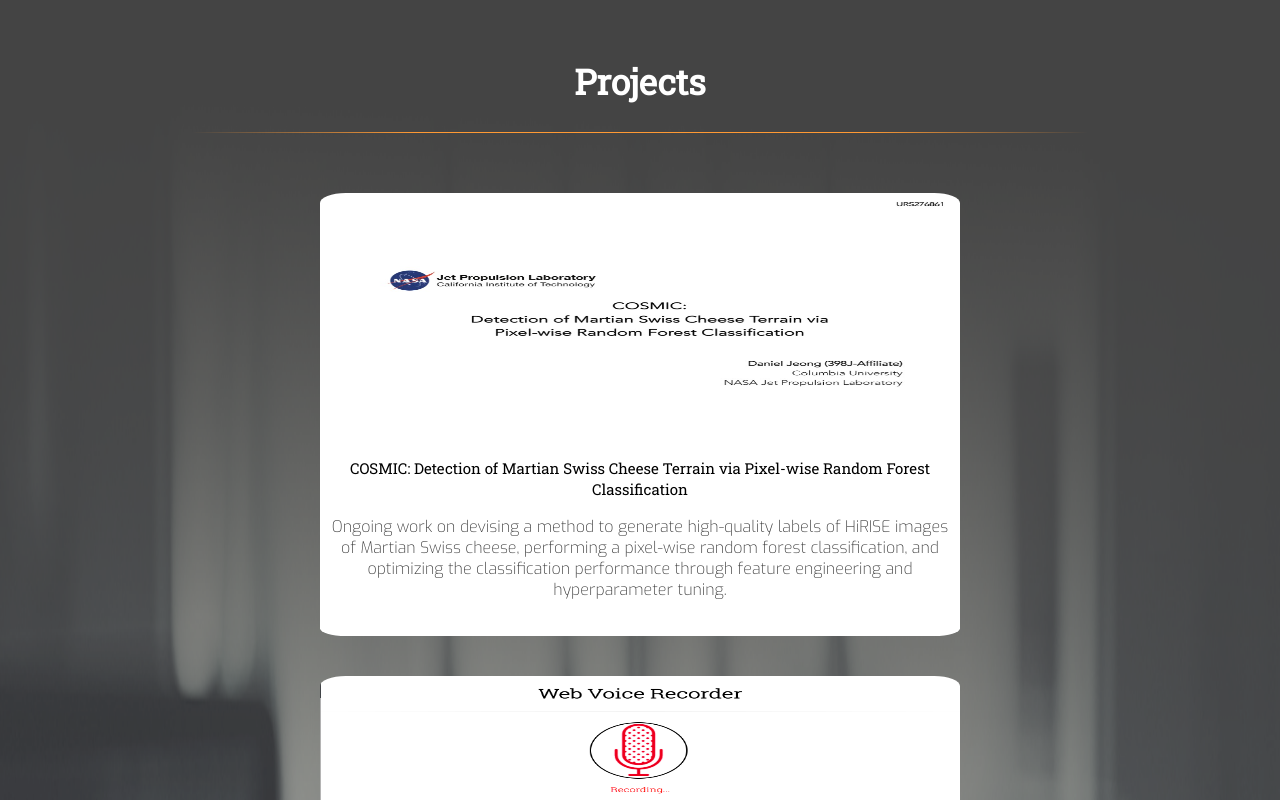
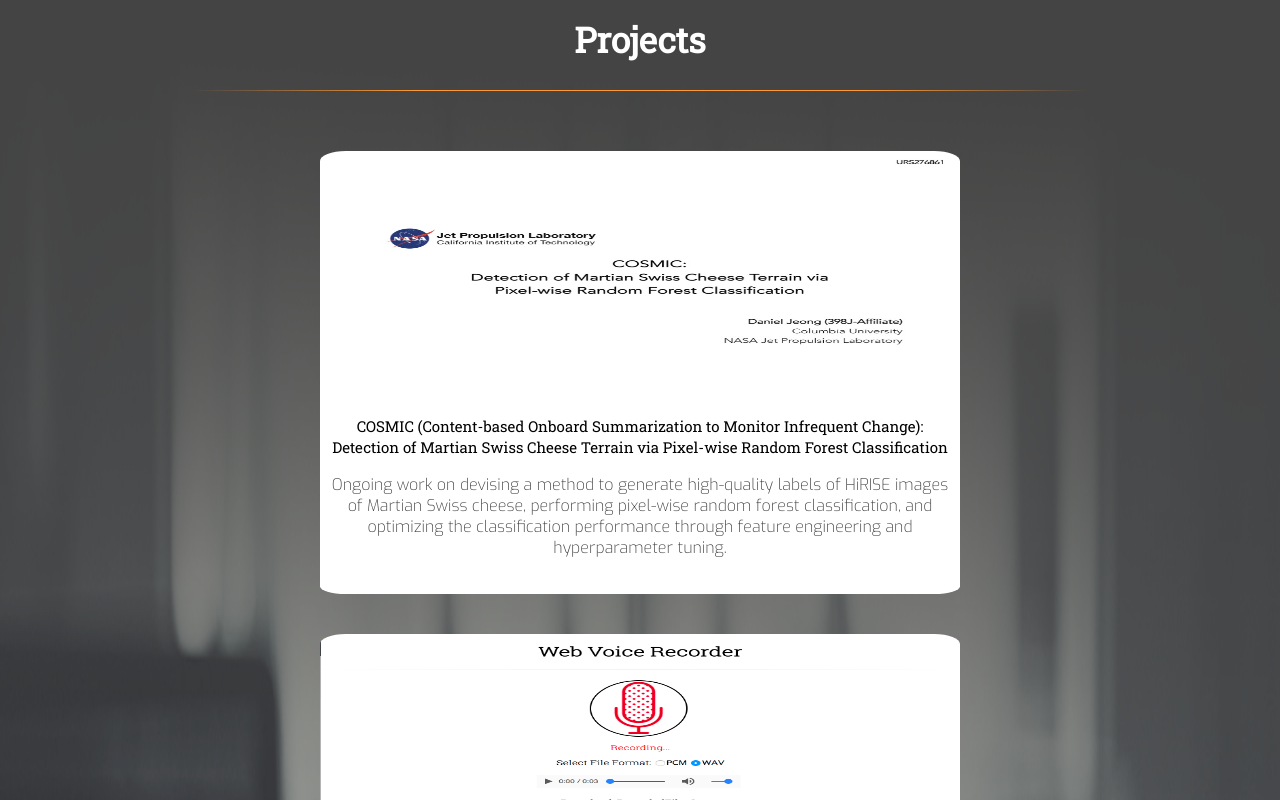
Before and after one commit to taekb/taekb.github.io, a plain HTML site: page index.html in a window 1280 px wide. Shown: the part 3287-4087 px from the top of the page. Drawn offline with nearby package versions, Linux system fonts and the light colour scheme.

Commit message:
Update format on profile and experience

```diff
--- a/css/main.css
+++ b/css/main.css
@@ -88,6 +88,9 @@ hr {
 a, a:visited, a:link, a:active {
   text-decoration: none;
   font-family: 'Roboto Slab', serif;
+}
+a:visited {
+  color: inherit;
 }
 .nonwhite {
   color: white;
--- a/index.html
+++ b/index.html
@@ -81,13 +81,11 @@
         <li class="course">[CSEE W3827] Fundamentals of Computer Systems</li>
         <li class="course">[COMS W3134] Data Structures in Java</li>
         <li class="course">[MATH U2010] Linear Algebra</li>
-        <li class="course">[STAT G4205] Linear Regression Models</li>
         <li class="course">[STAT U4001] Probability & Statistics</li>
         <li class="course">[COMS W3203] Discrete Mathematics</li>
         <li class="course">[COMS W1004] Java</li>
         <li class="course">[ENGI E1006] Python</li>
         <li class="course">[ENGI E1102] The Art of Engineering</li>
-        <li class="course">[PSYC U2630] Social Psychology</li>
         <li class="course">[PSYC U1010] Mind, Brain and Behavior</li>
       </ul>
     </div>
@@ -152,8 +150,8 @@
           <div class="project">
             <img class="project_img" src="/images/cosmic.jpg">
             <div class="project_info">
-              <a class="project_title" href="https://www.zooniverse.org/projects/wkiri/cosmic">COSMIC: Detection of Martian Swiss Cheese Terrain via Pixel-wise Random Forest Classification</a>
-              <p class="project_desc">Ongoing work on devising a method to generate high-quality labels of HiRISE images of Martian Swiss cheese, performing a pixel-wise random forest classification, and optimizing the classification performance through feature engineering and hyperparameter tuning.</p>
+                <a class="project_title" href="https://www.zooniverse.org/projects/wkiri/cosmic">COSMIC (Content-based Onboard Summarization to Monitor Infrequent Change):<br> Detection of Martian Swiss Cheese Terrain via Pixel-wise Random Forest Classification</a>
+              <p class="project_desc">Ongoing work on devising a method to generate high-quality labels of HiRISE images of Martian Swiss cheese, performing pixel-wise random forest classification, and optimizing the classification performance through feature engineering and hyperparameter tuning.</p>
             </div>
           </div>
         </li>
```
